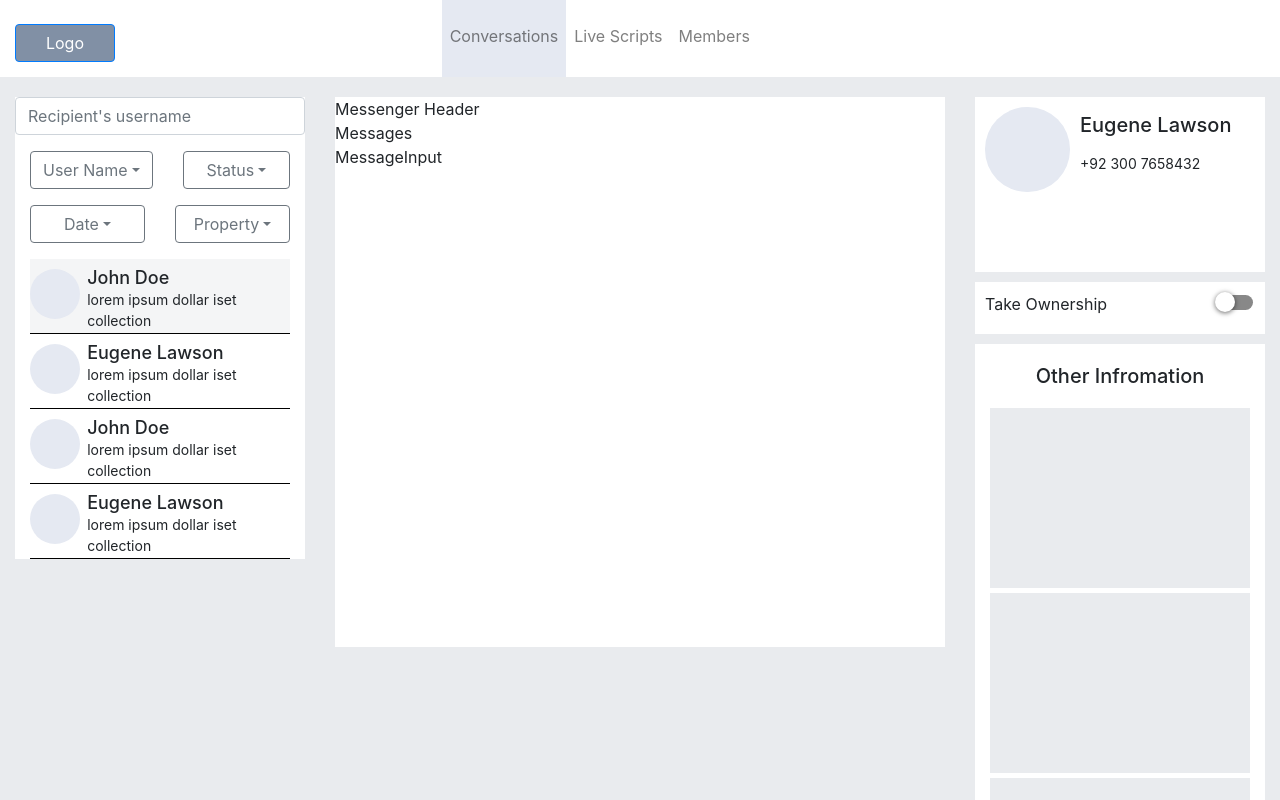
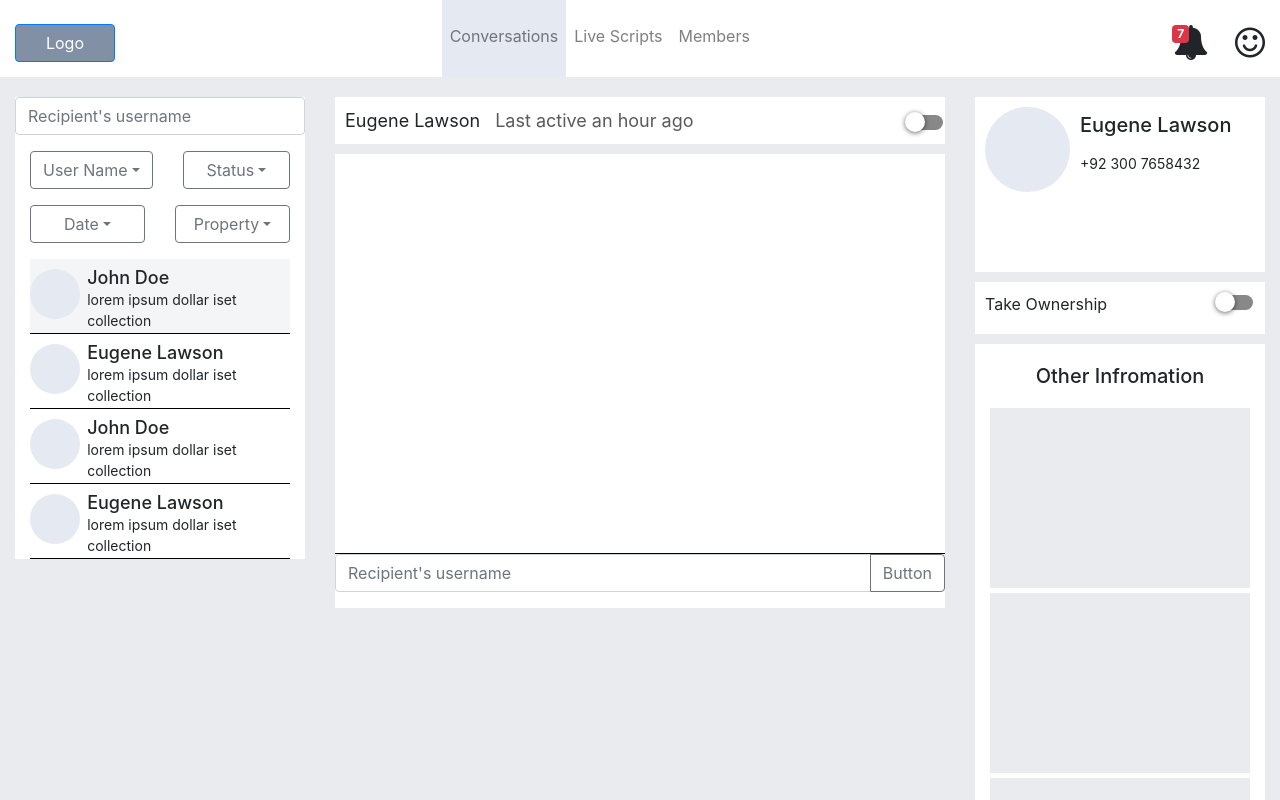
Before and after one commit to Shakeel-Ur-Rehman/marvel-chat, a React (Create React App) app: page / in a window 1280 px wide. Shown: the top 800 px of the page. Built offline with nearby package versions, Linux system fonts and the light colour scheme.

Commit message:
updated the massenger and header component

```diff
--- a/public/index.html
+++ b/public/index.html
@@ -16,7 +16,7 @@
   integrity="sha384-ggOyR0iXCbMQv3Xipma34MD+dH/1fQ784/j6cY/iJTQUOhcWr7x9JvoRxT2MZw1T"
   crossorigin="anonymous"
 />
-    <!--
+<link href="http://maxcdn.bootstrapcdn.com/font-awesome/4.3.0/css/font-awesome.min.css" rel="stylesheet">    <!--
       Notice the use of %PUBLIC_URL% in the tags above.
       It will be replaced with the URL of the `public` folder during the build.
       Only files inside the `public` folder can be referenced from the HTML.
--- a/src/components/Header.js
+++ b/src/components/Header.js
@@ -1,5 +1,5 @@
 import React, { Component } from 'react';
-import {Button,Navbar,Nav,Container,Row,Col} from 'react-bootstrap'
+import {Button,Navbar,Nav,Container,Row,Col, Badge} from 'react-bootstrap'
 
 class Header extends Component {
     render() {
@@ -21,7 +21,13 @@ class Header extends Component {
                         </Nav>
                     </Col>
                     <Col>
-                     <div style={{height:"100%",paddingTop:"25px",textAlign:'right'}}> </div>
+                     <div style={{height:"100%",paddingTop:"25px",textAlign:'right'}}>
+                    <span style={{marginRight:"10px"}}>
+                        <i className="fa fa-bell" style={{fontSize:"35px"}}></i>
+                        <Badge variant="danger" style={{top:"-17px",position: "relative",left: "-36px"}}>7</Badge>
+                        </span>
+                    <span><i className="fa fa-smile-o" style={{fontSize:"35px"}}></i></span>
+                          </div>
                     </Col>
                 </Row>
                 </Container>
--- a/src/components/Inbox.js
+++ b/src/components/Inbox.js
@@ -1,4 +1,4 @@
-import React,{Fragment} from 'react'
+import React from 'react'
 import { Container } from 'react-bootstrap';
 
 export default function Inbox() {
--- a/src/components/Messenger.js
+++ b/src/components/Messenger.js
@@ -1,13 +1,44 @@
 import React, { Component } from 'react'
+import {InputGroup,FormControl,Button} from "react-bootstrap"
+import Switch from "react-switch"
 
 export default class Messenger extends Component {
     render() {
         return (
-            <div style={{background:"white",height:"550px"}}>
+            <div style={{height:"550px"}}>
             <div style={{display:"flex",flexDirection:"column"}}>
-            <div>Messenger Header</div>
-            <div>Messages</div>
-            <div>MessageInput</div>
+            <div style={{marginBottom:"10px",background:"white"}}>
+            <p style={{margin:"10px",fontSize:"18px",float:"left"}}>Eugene Lawson<span style={{color:"#5A5A5A",marginLeft:"15px"}}>Last active an hour ago</span></p>
+            <div style={{float:"right",marginTop:"15px"}}>
+            <Switch
+                        checked={false}
+                        onColor="#86d3ff"
+                        onHandleColor="#2693e6"
+                        handleDiameter={20}
+                        uncheckedIcon={false}
+                        checkedIcon={false}
+                        boxShadow="0px 1px 5px rgba(0, 0, 0, 0.6)"
+                        activeBoxShadow="0px 0px 1px 10px rgba(0, 0, 0, 0.2)"
+                        height={15}
+                        width={35}
+                        className="react-switch"
+                        id="material-switch"
+                />
+                </div>
+            </div>
+            <div style={{background:"white"}}>
+                <div style={{height:"400px",borderBottom:"1px solid black"}}></div>
+                <InputGroup className="mb-3">
+    <FormControl
+      placeholder="Recipient's username"
+      aria-label="Recipient's username"
+      aria-describedby="basic-addon2"
+    />
+    <InputGroup.Append>
+      <Button variant="outline-secondary">Button</Button>
+    </InputGroup.Append>
+  </InputGroup>
+            </div>
             </div>
         </div>
         )
```
